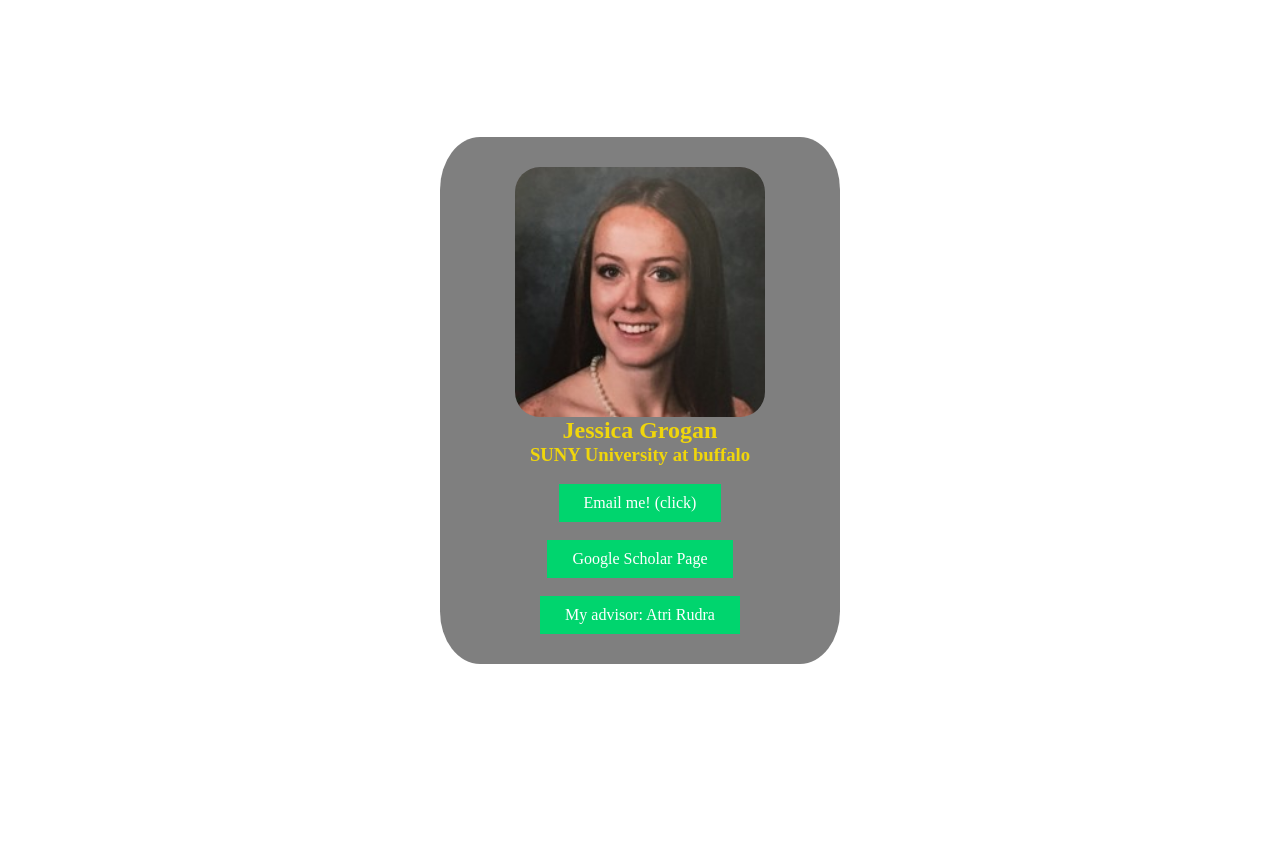
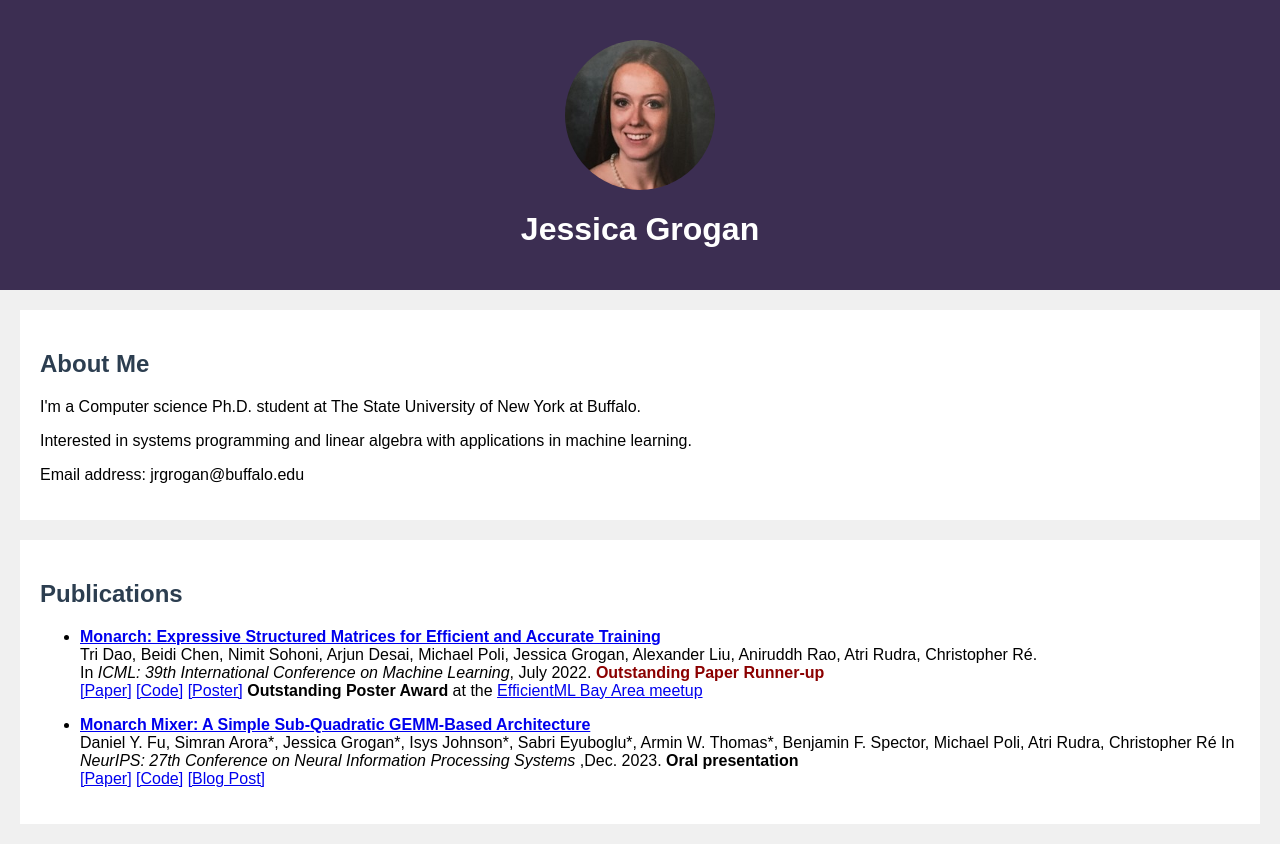
Before and after one commit to JessicaGrogan/website, a plain HTML site: page index.html in a window 1280 px wide. Before the commit the page ends 800 px from the top, so only its background shows below. Drawn offline with Linux system fonts and the light colour scheme.

Commit message:
Add files via upload

```diff
--- a/index.html
+++ b/index.html
@@ -1,33 +1,93 @@
-<html>
+<!DOCTYPE html>
+<html lang="en">
 <head>
-	<title>Jessica's webpage</title>
-	<link rel="stylesheet" type="text/css" href="profileStyle.css"
+<meta charset="UTF-8">
+<meta name="viewport" content="width=device-width, initial-scale=1">
+<title>Jessica Grogan Home</title>
+<style>
+    body {
+        font-family: Arial, sans-serif;
+        background-color: #f0f0f0;
+        margin: 0;
+        padding: 0;
+    }
+    header {
+        background-color: #3c2e52;
+        color: white;
+        padding: 20px;
+        text-align: center;
+    }
+    .container {
+        margin: 20px;
+    }
+    .interests, .publications, .contact {
+        background-color: white;
+        padding: 20px;
+        margin-bottom: 20px;
+    }
+    h2 {
+        color: #2c3e50;
+    }
+    .circle-image {
+    border-radius: 50%;
+    width: 150px;
+    height: 150px;
+    display: block;
+    margin: 20px auto;
+    overflow: hidden;
+    object-fit: cover;
+}
+</style>
 </head>
 <body>
-	<div class="backImg">
-		<div class="profile">
-			<img src="x.jpg">
-			<div class=""profileText">
-				<h2>Jessica Grogan</h2>
 
-				<h3>SUNY University at buffalo</h3>
-				<br>
 
-				<p>
-					<a href="mailto:jrgrogan@buffalo.edu">Email me! (click)</a>
-				</p>
-				<br>
-				<p>
-					<a href="https://scholar.google.com/citations?user=Hge039UAAAAJ&hl=en">Google Scholar Page</a>
-				</p>
-				<br>
-				<p>
-					<a href="https://cse.buffalo.edu/faculty/atri/"> My advisor: Atri Rudra</a>
-				</p>
-			</div>
-		</div>
+<header>
+    <img src="x.jpg" alt="Jessica's Image" class="circle-image">
+    <h1>Jessica Grogan</h1>
+</header>
 
-	</div>
+
+<div class="container">
+    <div class="interests">
+        <h2>About Me</h2>
+        <p>I'm a Computer science Ph.D. student at The State University of New York at Buffalo. </p>
+        <p>Interested in systems programming and linear algebra with applications in machine learning. </p>
+        <p> Email address: jrgrogan@buffalo.edu </p>
+    </div>
+    <div class="publications">
+        <h2>Publications</h2>
+        <ul>
+            <!-- <li><a href="https://arxiv.org/abs/2204.00595">Monarch Matrices</a></li> -->
+            <!-- Add more publications as needed -->
+        <li>
+        <p><a href="https://arxiv.org/abs/2204.00595"><b>Monarch: Expressive Structured Matrices for Efficient and Accurate Training</b></a> <br>
+            Tri Dao, Beidi Chen, Nimit Sohoni, Arjun Desai, Michael Poli, Jessica Grogan, Alexander Liu, Aniruddh Rao, Atri Rudra, Christopher Ré. <br>
+            In <i>ICML: 39th International Conference on Machine Learning</i>, July 2022.  <b><font color="DarkRed">Outstanding Paper Runner-up</font></b><br>
+            <a href="https://arxiv.org/abs/2204.00595">[Paper]</a>
+            <a href="https://github.com/HazyResearch/fly">[Code]</a>
+            <a href="https://tridao.me/publications/monarch/monarch_poster.pdf">[Poster]</a>
+            <b>Outstanding Poster Award</b> at the <a href="https://sites.google.com/mosaicml.com/efficientmlbayarea/">
+                EfficientML Bay Area meetup</a> <br></p>
+        </li>
+        <li>
+            <a href="soon"><b>Monarch Mixer: A Simple Sub-Quadratic GEMM-Based Architecture</b></a> <br>
+            Daniel Y. Fu, Simran Arora*, Jessica Grogan*, Isys Johnson*, Sabri Eyuboglu*, Armin W. Thomas*, Benjamin F. Spector, Michael Poli, Atri Rudra, Christopher Ré
+            In <i> NeurIPS: 27th Conference on Neural Information Processing Systems </i>,Dec. 2023. <b>Oral presentation</b></b><br>
+            <a href="soon">[Paper]</a>
+            <a href="https://github.com/HazyResearch/m2">[Code]</a>
+            <a href="https://hazyresearch.stanford.edu/blog/2023-07-25-m2-bert">[Blog Post]</a>
+        </li>
+        </ul>
+    </div>
+
+    <!-- <div class = "contact"> -->
+        <!-- <h2>MISC.</h2>
+        <p>Chat GPT wrote the outline for this website.</p>
+    </div> -->
+</div>
+
+</body>
 
 </body>
 </html>
```
